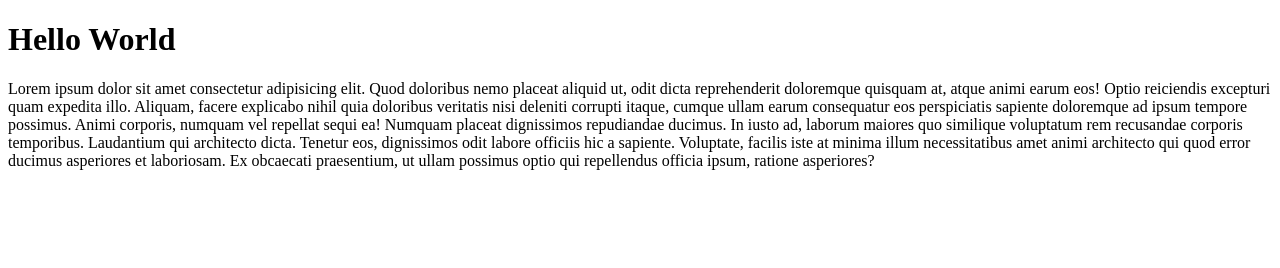
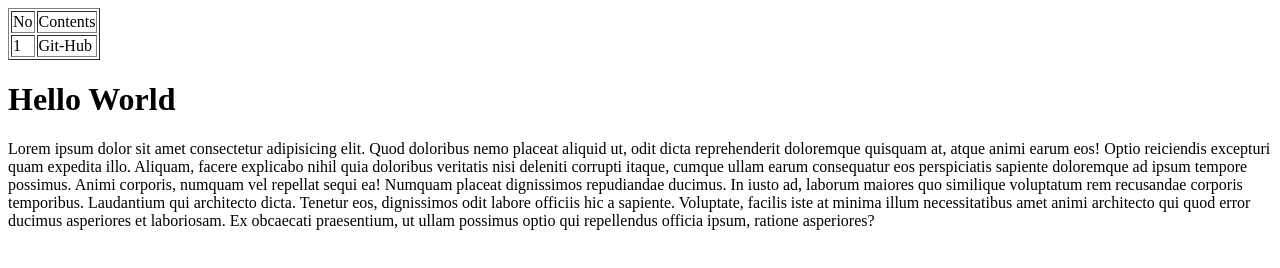
Before and after one commit to sosoyeon6176/-t-kdtfed-241219, a plain HTML site: page 241219/index.html in a window 1280 px wide. Drawn offline with Linux system fonts and the light colour scheme.

Commit message:
241219-02

```diff
--- a/241219/index.html
+++ b/241219/index.html
@@ -6,6 +6,16 @@
     <title>Document</title>
   </head>
   <body>
+    <table border="1">
+      <tr>
+        <td>No</td>
+        <td>Contents</td>
+      </tr>
+      <tr>
+        <td>1</td>
+        <td>Git-Hub</td>
+      </tr>
+    </table>
     <h1>Hello World</h1>
     <p>
       Lorem ipsum dolor sit amet consectetur adipisicing elit. Quod doloribus
```
